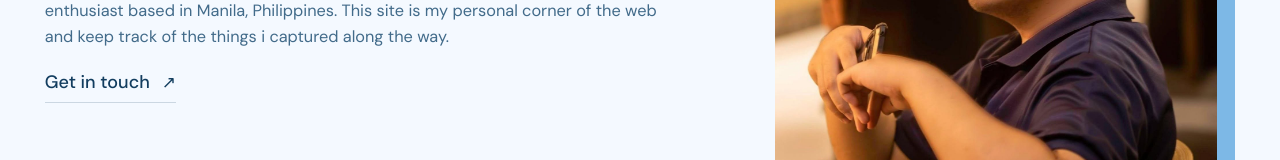
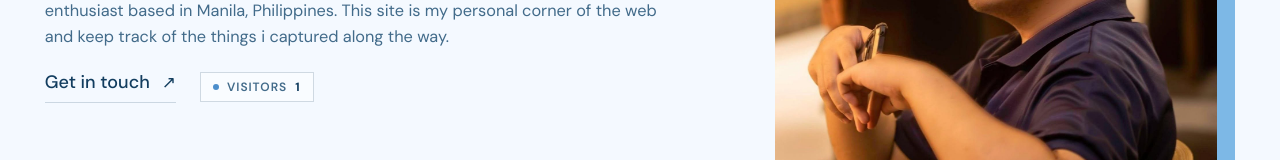
Before and after one commit to eun0115/eun0115.github.io, a Next.js app: page /contact in a window 1280 px wide. Shown: the part 461-621 px from the top of the page. Built offline with nearby package versions, Linux system fonts and the light colour scheme; no server answers.

Commit message:
add visitor count
Signed-off-by: eun0115 <gpestacio5@gmail.com>

```diff
--- a/src/app/contact/page.tsx
+++ b/src/app/contact/page.tsx
@@ -1,6 +1,7 @@
 import type { Metadata } from 'next';
 import Topbar from '@/components/Topbar';
 import Footer from '@/components/Footer';
+import VisitorCounter from '@/components/VisitorCounter';
 
 export const metadata: Metadata = {
   title: 'eun0115 | About',
@@ -21,9 +22,12 @@ export default function ContactPage() {
               Philippines. This site is my personal corner of the web and keep
               track of the things i captured along the way.
             </p>
-            <a className="email-link" href="mailto:gpestacio5@gmail.com">
-              Get in touch <span aria-hidden="true">↗</span>
-            </a>
+            <div className="contact-meta">
+              <a className="email-link" href="mailto:gpestacio5@gmail.com">
+                Get in touch <span aria-hidden="true">↗</span>
+              </a>
+              <VisitorCounter />
+            </div>
           </div>
           <div className="portrait">
             <img src="/assets/eun.jpg" alt="Gian Paolo (eun0115)" />
--- a/src/app/globals.css
+++ b/src/app/globals.css
@@ -521,6 +521,13 @@ body.scrolled .topbar .wrap {
 /* =========================================
    CONTACT / ABOUT PAGE (.page-contact)
    ========================================= */
+.page-contact .contact-meta {
+  display: flex;
+  flex-wrap: wrap;
+  align-items: center;
+  gap: 24px;
+}
+
 .page-contact .email-link {
   display: inline-flex;
   align-items: center;
@@ -540,6 +547,36 @@ body.scrolled .topbar .wrap {
 }
 
 .page-contact .email-link span { font-size: 17px; }
+
+.visitor-counter {
+  display: inline-flex;
+  align-items: center;
+  gap: 8px;
+  padding: 6px 12px;
+  border: 1px solid var(--line);
+  background: rgba(255, 255, 255, .45);
+  font-size: 12px;
+  letter-spacing: .08em;
+  text-transform: uppercase;
+  color: var(--ink-soft);
+}
+
+.visitor-dot {
+  width: 6px;
+  height: 6px;
+  border-radius: 50%;
+  background: var(--blue-accent);
+}
+
+.visitor-label {
+  font-weight: 600;
+}
+
+.visitor-value {
+  color: var(--ink);
+  font-weight: 700;
+  font-variant-numeric: tabular-nums;
+}
 
 /* =========================================
    TABLET BREAKPOINT (max-width: 960px)
--- /dev/null
+++ b/src/components/VisitorCounter.tsx
@@ -0,0 +1,53 @@
+'use client';
+
+import { useEffect, useState } from 'react';
+
+export default function VisitorCounter() {
+  const [count, setCount] = useState<number | null>(null);
+
+  useEffect(() => {
+    let isMounted = true;
+    const sessionKey = 'eun0115_visit_counted';
+    const cacheKey = 'eun0115_visit_last_count';
+
+    const updateCounter = async () => {
+      try {
+        const alreadyCounted = sessionStorage.getItem(sessionKey);
+        const endpoint = alreadyCounted
+          ? 'https://api.counterapi.dev/v1/eun0115.github.io/visits/'
+          : 'https://api.counterapi.dev/v1/eun0115.github.io/visits/up';
+
+        const res = await fetch(endpoint);
+        if (!res.ok) throw new Error('Counter request failed');
+        const data = await res.json();
+
+        if (typeof data?.count === 'number') {
+          sessionStorage.setItem(sessionKey, '1');
+          localStorage.setItem(cacheKey, String(data.count));
+          if (isMounted) setCount(data.count);
+          return;
+        }
+      } catch {
+        // Fallback to cached count if offline or blocked by content blocker
+        const cached = Number(localStorage.getItem(cacheKey) || '1');
+        if (isMounted) setCount(cached);
+      }
+    };
+
+    updateCounter();
+
+    return () => {
+      isMounted = false;
+    };
+  }, []);
+
+  return (
+    <div className="visitor-counter" aria-live="polite">
+      <span className="visitor-dot" aria-hidden="true" />
+      <span className="visitor-label">Visitors</span>
+      <span className="visitor-value">
+        {count !== null ? count.toLocaleString() : '—'}
+      </span>
+    </div>
+  );
+}
```
